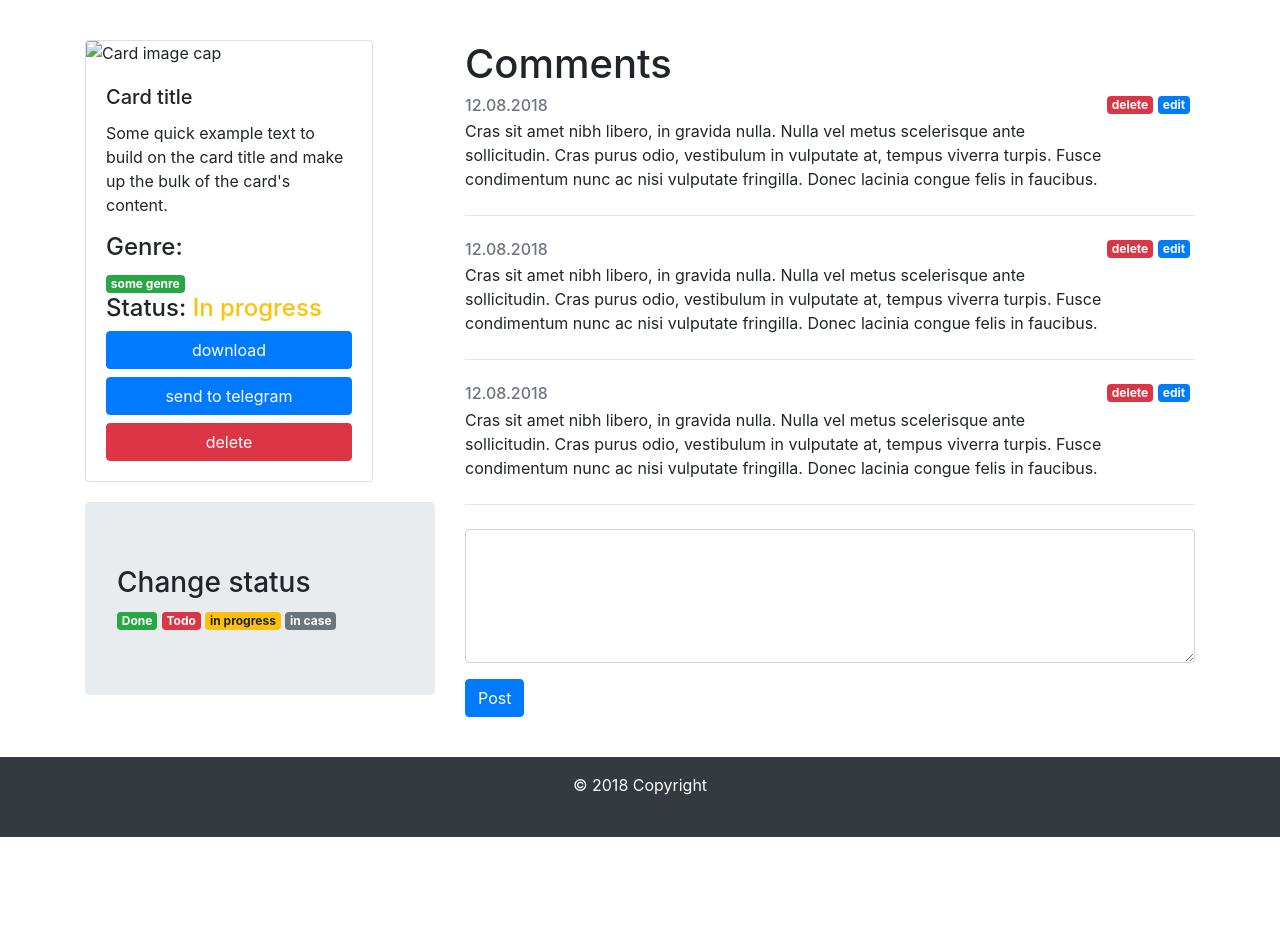
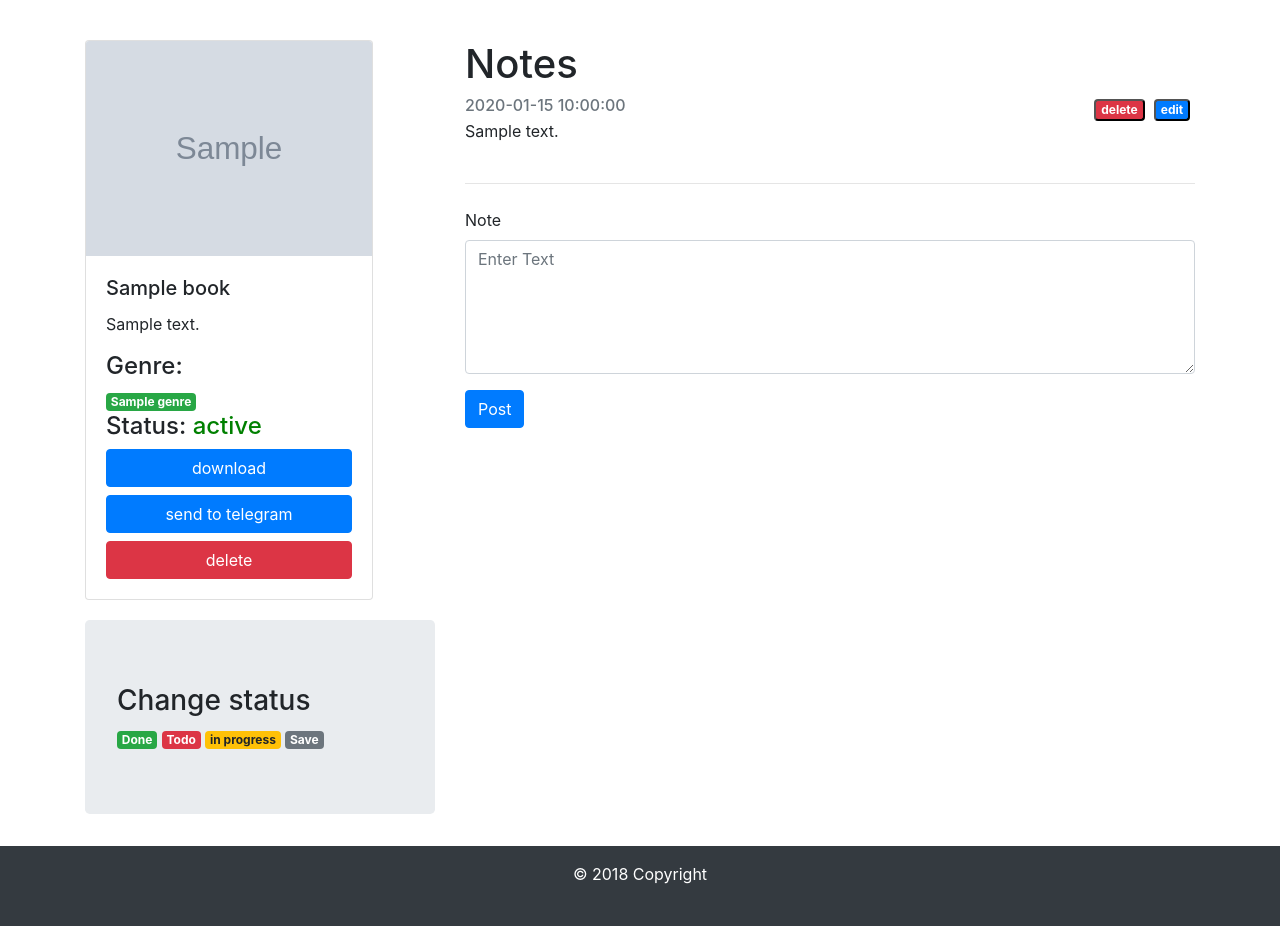
Before and after one commit to RuslanGlaznyov/library-flask, a Flask app: template app/blueprints/library/templates/detail.html in a window 1280 px wide. Shown: the part 56-982 px from the top of the page. Before the commit the page ends 893 px from the top, so only its background shows below. Run offline with Flask 2, Linux system fonts and the light colour scheme; tables that the repository leaves empty hold one stand-in row (values such as "Sample post"); the template is opened without the code that fills it: values that come from a table or form of the project are taken from there, most other values are stand-ins (such as "Sample title", 1, 10 or a date in 2020); grey boxes marked "Sample" are stand-in pictures; parts of the project's set-up code (start-up, migrations or seed data) failed here and were passed over; some libraries are stand-ins or nearby versions.

Commit message:
added detail page, test database, Note, Genre

```diff
--- a/app/blueprints/library/forms.py
+++ b/app/blueprints/library/forms.py
@@ -2,18 +2,8 @@ from flask_wtf import FlaskForm
 from wtforms import StringField, TextAreaField, SelectField, SubmitField, validators
 from wtforms.validators import DataRequired, Length
 from flask_wtf.file import FileField, FileRequired, FileAllowed
-from app.blueprints.library.models.genre import Genre
-
-
-def get_genres():
-    genres = Genre.query.all()
-    choices = []
-    counter = 0
-    for genre in genres:
-        counter += 1
-        choices.append((counter, genre))
-
-    return choices
+from wtforms.ext.sqlalchemy.fields import QuerySelectField
+from app.blueprints.library.models import Genre
 
 
 class NewBook(FlaskForm):
@@ -27,4 +17,8 @@ class NewBook(FlaskForm):
         FileRequired(),
         FileAllowed(['epub', 'fb2', 'pdf', 'txt'], 'Books only!')
     ])
-    genre = SelectField(u'Genre', choices=get_genres())
+    genre = QuerySelectField(query_factory=lambda: Genre.query.all())
+
+
+class NoteForm(FlaskForm):
+    text = TextAreaField('Note', validators=[Length(0, 2054)])
--- a/app/blueprints/library/templates/detail.html
+++ b/app/blueprints/library/templates/detail.html
@@ -1,73 +1,54 @@
 {% extends 'layouts/app.html' %}
+{% import 'macros/form.html'as f with context %}
+
 
 {% block body %}
     <div class="row md-margin-top">
         <div class="left-block col-md-4">
             <div class="card" style="width: 18rem;">
-                <img class="card-img-top" src="#" alt="Card image cap">
+                <img class="card-img-top" src="{{ url_for('static', filename=book.icon_path) }}" alt="Card image cap">
                 <div class="card-body">
-                    <h5 class="card-title">Card title</h5>
-                    <p class="card-text">Some quick example text to build on the card title and make up the bulk of the
-                        card's content.</p>
-                     <h4>Genre:</h4><a href="#" class="badge badge-success">some genre</a>
-                    <h4>Status: <span class="text-warning">In progress</span></h4>
+                    <h5 class="card-title">{{ book.title }}</h5>
+                    <p class="card-text">{{ book.desc }}</p>
+                     <h4>Genre:</h4><a href="#" class="badge badge-success">{{ book.genre.title }}</a>
+                    <h4>Status: <span style="color: green">{{ book.status }}</span></h4>
                     <a href="#" class="btn btn-primary btn-block">download</a>
                     <a href="#" class="btn btn-primary btn-block">send to telegram</a>
                     <a href="#" class="btn btn-danger btn-block">delete</a>
-
                 </div>
             </div>
             <div class="jumbotron sm-margin-top">
                 <h3>Change status</h3>
-                <a href="#" class="badge badge-success">Done</a>
-                <a href="#" class="badge badge-danger">Todo</a>
-                <a href="#" class="badge badge-warning">in progress</a>
-                <a href="#" class="badge badge-secondary">in case</a>
+                <a href="{{ url_for('library.change_status', genre=book.genre.title, book_id=book.id, title=book.title, status="Done") }}" class="badge badge-success">Done</a>
+                <a href="{{ url_for('library.change_status', genre=book.genre.title, book_id=book.id, title=book.title, status="Todo") }}" class="badge badge-danger">Todo</a>
+                <a href="{{ url_for('library.change_status', genre=book.genre.title, book_id=book.id, title=book.title, status="In progress") }}" class="badge badge-warning">in progress</a>
+                <a href="{{ url_for('library.change_status', genre=book.genre.title, book_id=book.id, title=book.title, status="Save") }}" class="badge badge-secondary">Save</a>
             </div>
         </div>
         <div class="right-block col-md-8 md-margin-button">
-            <h1>Comments</h1>
+            <h1>Notes</h1>
             <ul class="list-unstyled">
-                <li class="media">
-                    <div class="media-body">
-                        <h6 class="mt-0 mb-1 text-secondary">12.08.2018</h6>
-                        Cras sit amet nibh libero, in gravida nulla. Nulla vel metus scelerisque ante sollicitudin. Cras
-                        purus odio, vestibulum in vulputate at, tempus viverra turpis. Fusce condimentum nunc ac nisi
-                        vulputate fringilla. Donec lacinia congue felis in faucibus.
-                    </div>
-                    <a href="#" class="badge badge-danger sm-margin-right">delete</a>
-                    <a href="#" class="badge badge-primary sm-margin-right">edit</a>
-                </li>
-                <hr class="my-4">
-                <li class="media my-4">
-                    <div class="media-body">
-                        <h6 class="mt-0 mb-1 text-secondary">12.08.2018</h6>
-                        Cras sit amet nibh libero, in gravida nulla. Nulla vel metus scelerisque ante sollicitudin. Cras
-                        purus odio, vestibulum in vulputate at, tempus viverra turpis. Fusce condimentum nunc ac nisi
-                        vulputate fringilla. Donec lacinia congue felis in faucibus.
-                    </div>
-                    <a href="#" class="badge badge-danger  sm-margin-right">delete</a>
-                    <a href="#" class="badge badge-primary sm-margin-right">edit</a>
-                </li>
-                <hr class="my-4">
-                <li class="media">
-                    <div class="media-body">
-                        <h6 class="mt-0 mb-1 text-secondary">12.08.2018</h6>
-                        Cras sit amet nibh libero, in gravida nulla. Nulla vel metus scelerisque ante sollicitudin. Cras
-                        purus odio, vestibulum in vulputate at, tempus viverra turpis. Fusce condimentum nunc ac nisi
-                        vulputate fringilla. Donec lacinia congue felis in faucibus.
-                    </div>
-                     <a href="#" class="badge badge-danger sm-margin-right">delete</a>
-                     <a href="#" class="badge badge-primary sm-margin-right">edit</a>
-                </li>
-                <hr class="my-4">
+                {% for note in book.notes %}
+                    <li class="media">
+                        <div class="media-body">
+                            <h6 class="mt-0 mb-1 text-secondary">{{ note.created_on }}</h6>
+                            <p style="Word-break:break-all">{{ note.text }}</p>
+                        </div>
+                        {% call f.form_tag('library.delete_post',
+                        post_id=note.id, genre=book.genre.title, book_id=book.id, title=book.title) %}
+                            <button href="#" class="badge badge-danger sm-margin-right">delete</button>
+                            <button href="#" class="badge badge-primary sm-margin-right">edit</button>
+                        {% endcall %}
+
+                    </li>
+                    <hr class="my-4">
+                {% endfor %}
             </ul>
-            <form action="">
-                <div class="form-group">
-                    <textarea class="form-control" name="" id="" cols="50" rows="5"></textarea>
-                </div>
+            {% call f.form_tag('library.detail', genre=book.genre.title, book_id=book.id, title=book.title) %}
+                 {% call f.form_group(form.text, placeholder="Enter Text", rows='5', cols='50') %}
+                 {% endcall %}
                 <button type="submit" class="btn btn-primary">Post</button>
-            </form>
+            {% endcall %}
         </div>
     </div>
 {% endblock %}
--- a/app/run_app.py
+++ b/app/run_app.py
@@ -1,9 +1,10 @@
 from flask import Flask
+
 from app.blueprints.login.views import login
 from app.blueprints.library.views import library
 from app.extensions import debug_toolbar
 from app.extensions import db
-from app.blueprints.library.models.book import Book
+from app.blueprints.library.models import Book, Genre
 
 
 def create_app():
@@ -29,7 +30,7 @@ flask_app = create_app()
 
 @flask_app.shell_context_processor
 def make_shell_context():
-    return {'db': db, 'Book': Book}
+    return {'db': db, 'Book': Book, 'Genre': Genre}
 
 
 if __name__ == '__main__':
--- a/config/settings.py
+++ b/config/settings.py
@@ -1,10 +1,11 @@
 from flask import Config
 import os
-
-basedir = os.path.abspath(os.path.dirname('..'))
+# '..'
+basedir = os.environ.get('PYTHONPATH')
 
 
 class DevelopmentConfig(Config):
+    basedir = basedir.split(':')[1]
     DEBUG = True
     SECRET_KEY = 'secret'
     SQLALCHEMY_TRACK_MODIFICATIONS = False
@@ -12,3 +13,4 @@ class DevelopmentConfig(Config):
         'sqlite:///' + os.path.join(basedir, 'data.db')
     UPLOAD_PATH = 'app/static/uploads'
     FILE_SPLIT = 'KiiiiiK'
+    DEBUG_TB_INTERCEPT_REDIRECTS=False
--- a/lib/util_sqlalchemy.py
+++ b/lib/util_sqlalchemy.py
@@ -39,4 +39,4 @@ class ResourceMixin(object):
 
     def delete(self):
         db.session.delete(self)
-        return db.session.commtit()
+        return db.session.commit()
```
Also changed, not shown: app/blueprints/library/models.py (added, +63 -0 lines), app/blueprints/library/models/book.py (deleted, +0 -22 lines), app/blueprints/library/models/genre.py (deleted, +0 -18 lines), app/blueprints/library/templates/home.html (+9 -17 lines), app/blueprints/library/views.py (+42 -20 lines), app/tests/test_database.py (added, +25 -0 lines), lib/util_file_form_storage.py (+7 -5 lines), app/tests/__init__.py (added), 1 other file.
